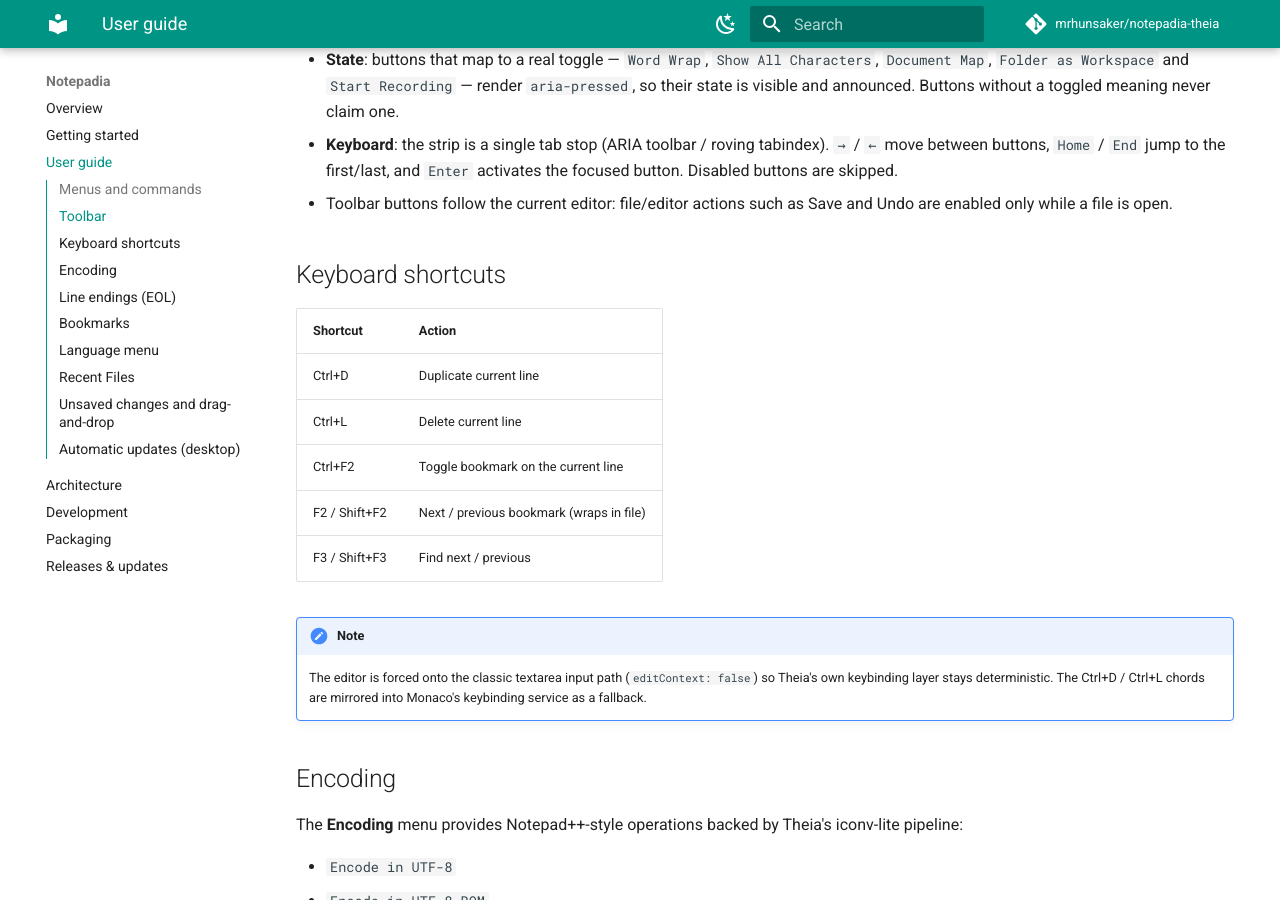
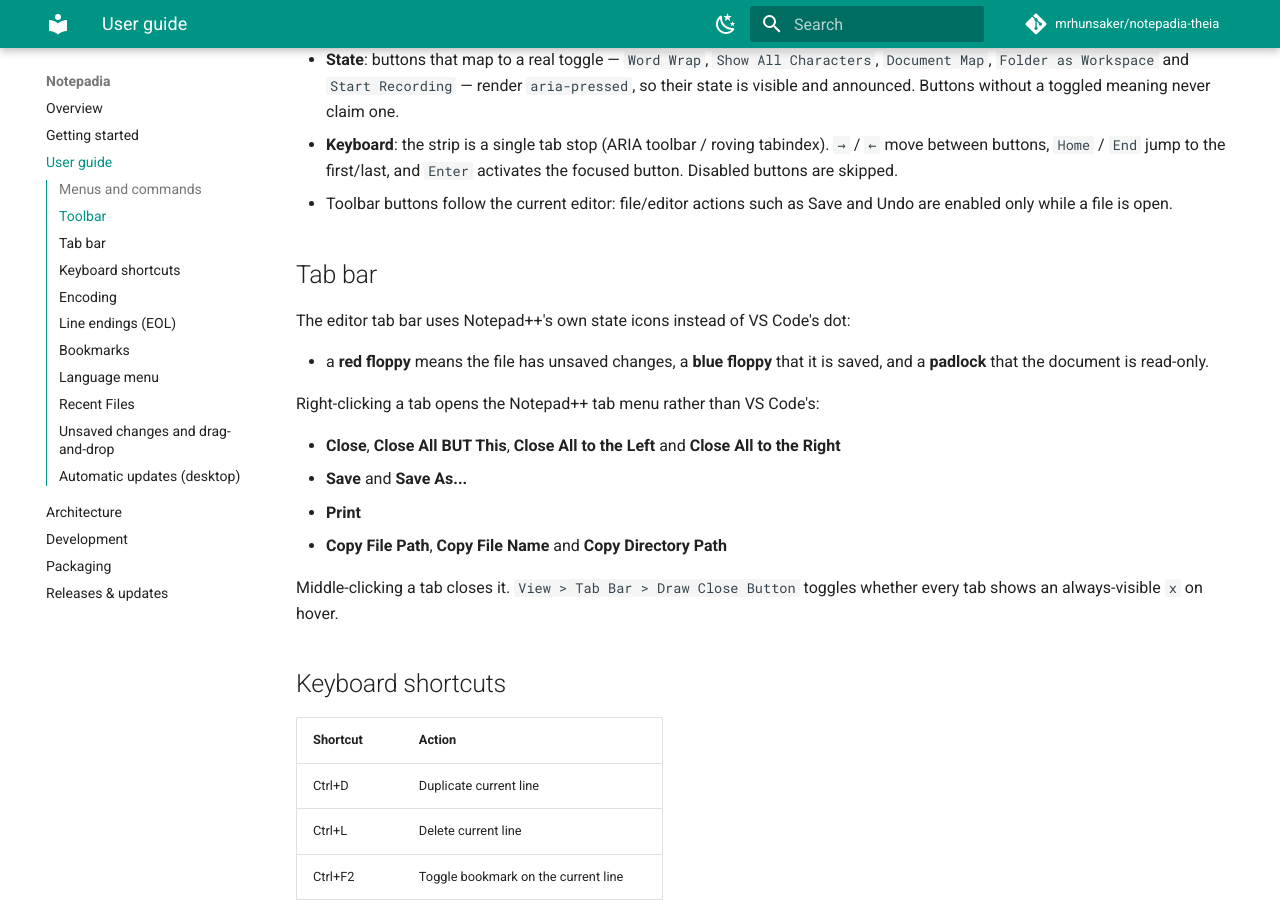
Before and after one commit to mrhunsaker/notepadia-theia, an MkDocs documentation site: the page built from docs/usage.md, in a window 1280 px wide and 900 px high, scrolled down 719 px. Built offline with MkDocs 1.6.1 and Material for MkDocs 9.7.7, drawn with Linux system fonts in a browser that asks for light colours; comment, search, counter and statistics services are not loaded.

```diff
--- a/docs/usage.md
+++ b/docs/usage.md
@@ -40,6 +40,24 @@ toggles the strip on and off, and the choice survives reloads.
   skipped.
 - Toolbar buttons follow the current editor: file/editor actions such as Save
   and Undo are enabled only while a file is open.
+
+## Tab bar
+
+The editor tab bar uses Notepad++'s own state icons instead of VS Code's dot:
+
+- a **red floppy** means the file has unsaved changes, a **blue floppy** that
+  it is saved, and a **padlock** that the document is read-only.
+
+Right-clicking a tab opens the Notepad++ tab menu rather than VS Code's:
+
+- **Close**, **Close All BUT This**, **Close All to the Left** and **Close All
+  to the Right**
+- **Save** and **Save As...**
+- **Print**
+- **Copy File Path**, **Copy File Name** and **Copy Directory Path**
+
+Middle-clicking a tab closes it. `View > Tab Bar > Draw Close Button` toggles
+whether every tab shows an always-visible `x` on hover.
 
 ## Keyboard shortcuts
 
```
Also changed, not shown: CHANGELOG.md (+35 -0 lines), README.md (+19 -7 lines), docs/index.md (+5 -1 lines), pair_programming_prompt.json.
